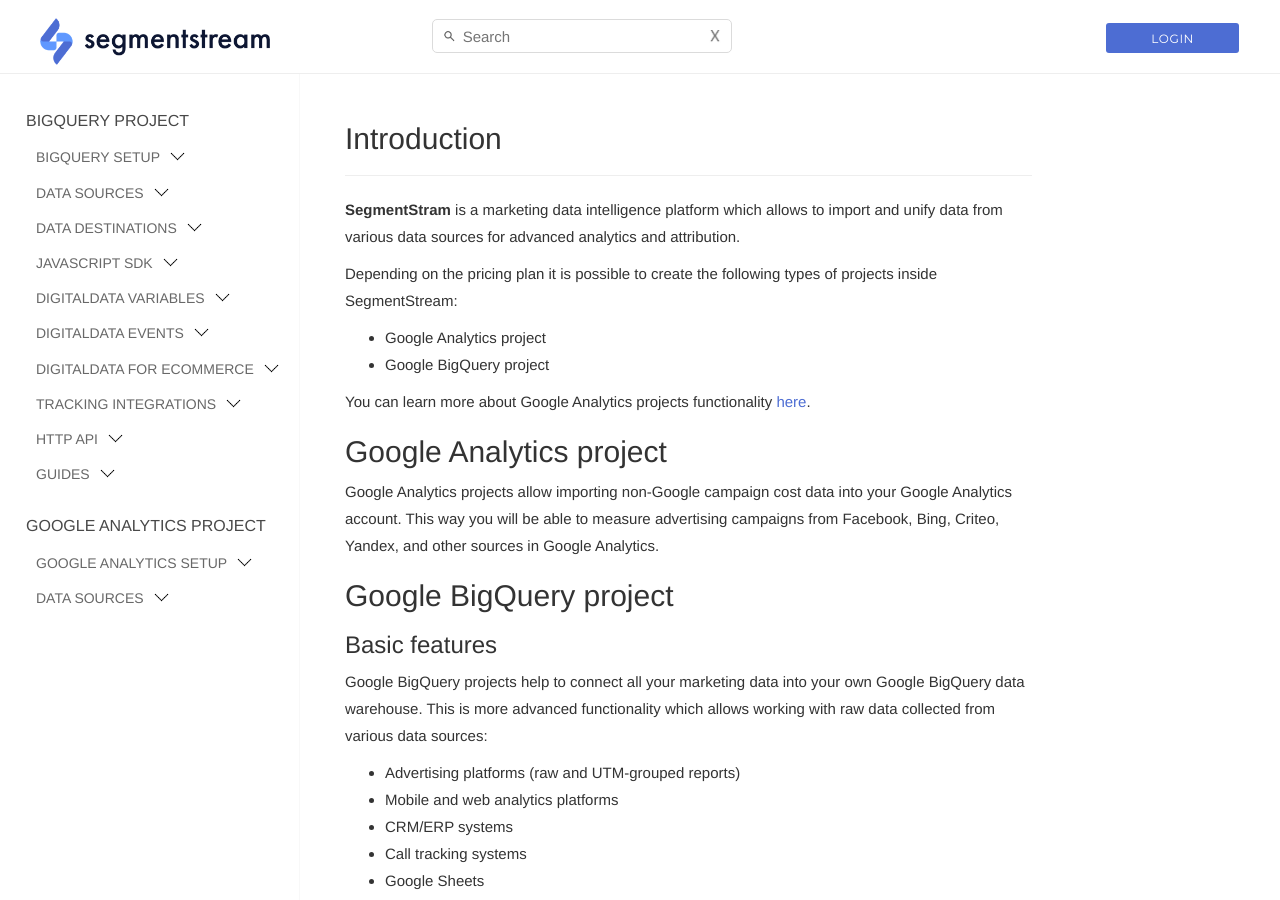
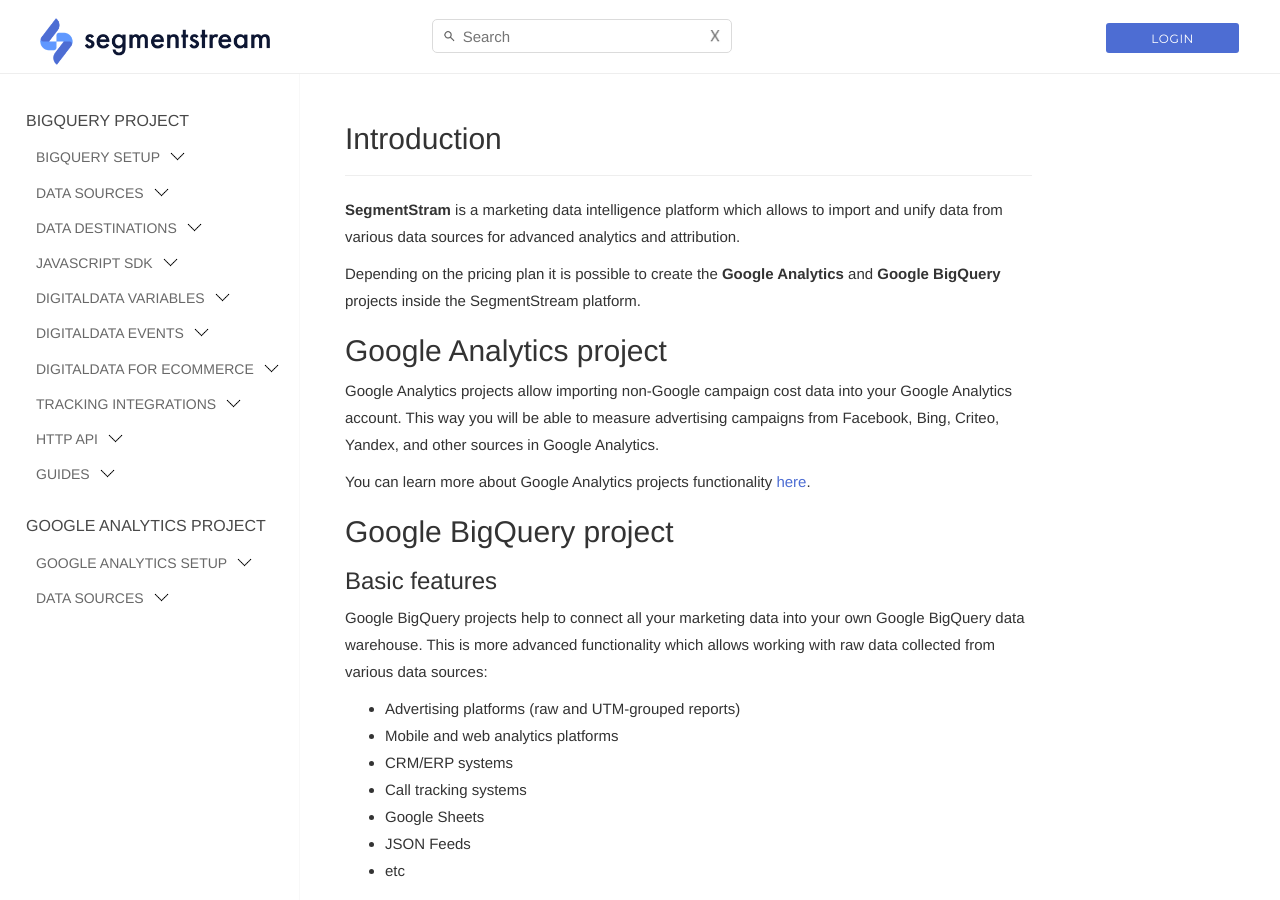
Before and after one commit to segmentstream-com/segmentstream-com.github.io, a Jekyll site: the page built from index.md, in a window 1280 px wide and 900 px high. Built offline with Jekyll 4.4.1, drawn with Linux system fonts in a browser that asks for light colours; nearby versions of some CDN libraries.

Commit message:
index page text changes

```diff
--- a/index.md
+++ b/index.md
@@ -8,16 +8,13 @@
 
 **SegmentStram** is a marketing data intelligence platform which allows to import and unify data from various data sources for advanced analytics and attribution.
 
-Depending on the pricing plan it is possible to create the following types of projects inside SegmentStream:
-
-* Google Analytics project
-* Google BigQuery project
-
-You can learn more about Google Analytics projects functionality [here](https://segmentstream.com/google-analytics){:target="_blank"}.
+Depending on the pricing plan it is possible to create the **Google Analytics** and **Google BigQuery** projects inside the SegmentStream platform.
 
 ## Google Analytics project
 
 Google Analytics projects allow importing non-Google campaign cost data into your Google Analytics account. This way you will be able to measure advertising campaigns from Facebook, Bing, Criteo, Yandex, and other sources in Google Analytics.
+
+You can learn more about Google Analytics projects functionality [here](https://segmentstream.com/google-analytics){:target="_blank"}.
 
 ## Google BigQuery project
 
```
